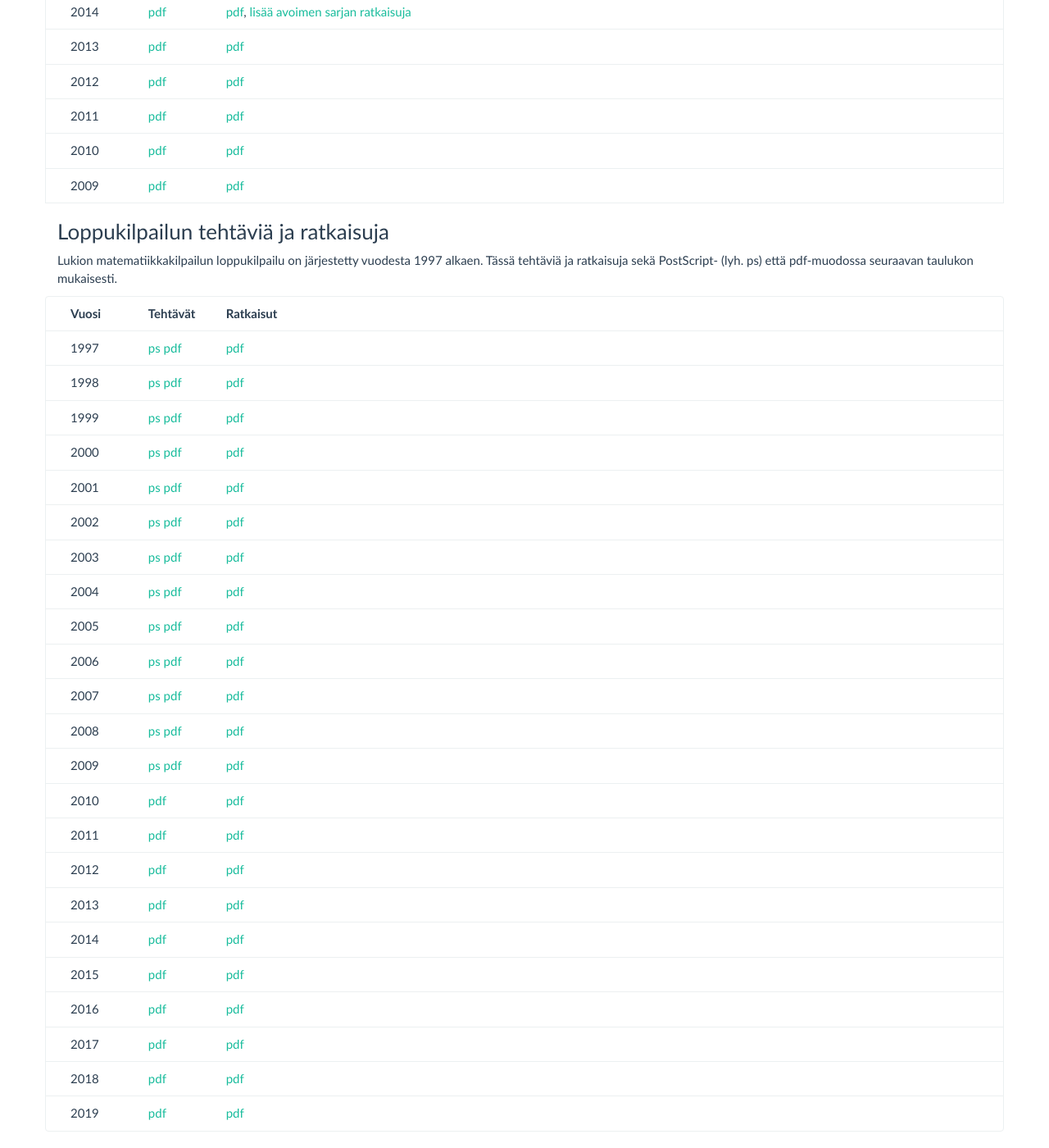
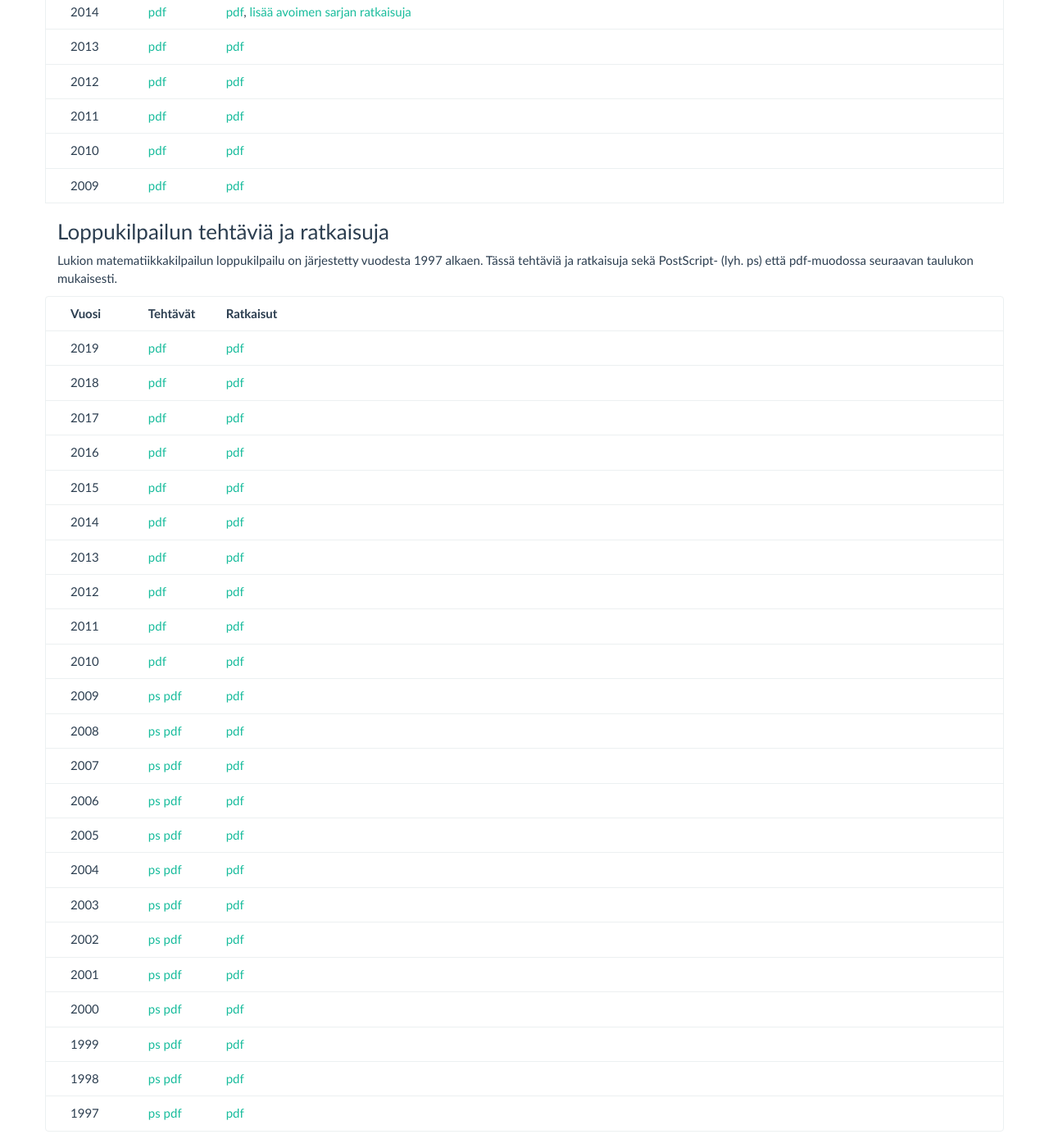
Before and after one commit to matematiikkakilpailut/matematiikkakilpailut.github.io, a Jekyll site: the page built from MAOL/index.md, in a window 1280 px wide and 1400 px high, scrolled down 826 px. Shown: the whole window at 82% size. Built offline with Jekyll 4.4.1, drawn with Linux system fonts in a browser that asks for light colours.

Commit message:
Update index.md
loppukilpailutaulukon kääntö

```diff
--- a/MAOL/index.md
+++ b/MAOL/index.md
@@ -91,7 +91,24 @@ että pdf-muodossa seuraavan taulukon mukaisesti.
 <div class="col-xs-3 col-sm-2 col-md-1"><strong>Tehtävät</strong></div>
 <div class="col-xs-6"><strong>Ratkaisut</strong></div>
 </div>
-{% assign vt = "97 98 99" | split: " " %}
+{% assign vt = "2019 2018 2017 2016 2015 2014 2013 2012 2011 2010" | split: " " %}
+  {% for v in vt %}
+<div class="row list-group-item">
+<div class="col-xs-3 col-sm-2 col-md-1">{{ v }}</div>
+<div class="col-xs-3 col-sm-2 col-md-1"><a href="{{ v }}/lukm{{ v }}.pdf">pdf</a></div>
+<div class="col-xs-6"><a href="{{ v }}/lukm{{ v }}r.pdf">pdf</a></div>
+</div>
+{% endfor %}
+{% assign vt = "2009 2008 2007 2006 2005 2004 2003 2002 2001 2000" | split: " " %}
+{% for v in vt %}
+<div class="row list-group-item">
+<div class="col-xs-3 col-sm-2 col-md-1">{{ v }}</div>
+<div class="col-xs-3 col-sm-2 col-md-1"><a href="{{ v }}/lukm{{ v }}.ps">ps</a>
+  <a href="{{ v }}/lukm{{ v }}.pdf">pdf</a></div>
+<div class="col-xs-6"><a href="{{ v }}/lukm{{ v }}r.pdf">pdf</a></div>
+</div>
+{% endfor %}
+{% assign vt = "99 98 97" | split: " " %}
 {% for v in vt %}
 <div class="row list-group-item">
 <div class="col-xs-3 col-sm-2 col-md-1">19{{ v }}</div>
@@ -100,20 +117,3 @@ että pdf-muodossa seuraavan taulukon mukaisesti.
 <div class="col-xs-6"><a href="19{{ v }}/lukm19{{ v }}r.pdf">pdf</a></div>
 </div>
 {% endfor %}
-{% assign vt = "2000 2001 2002 2003 2004 2005 2006 2007 2008 2009" | split: " " %}
-{% for v in vt %}
-<div class="row list-group-item">
-<div class="col-xs-3 col-sm-2 col-md-1">{{ v }}</div>
-<div class="col-xs-3 col-sm-2 col-md-1"><a href="{{ v }}/lukm{{ v }}.ps">ps</a>
-  <a href="{{ v }}/lukm{{ v }}.pdf">pdf</a></div>
-<div class="col-xs-6"><a href="{{ v }}/lukm{{ v }}r.pdf">pdf</a></div>
-</div>
-{% endfor %}
-{% assign vt = "2010 2011 2012 2013 2014 2015 2016 2017 2018 2019" | split: " " %}
-{% for v in vt %}
-<div class="row list-group-item">
-<div class="col-xs-3 col-sm-2 col-md-1">{{ v }}</div>
-<div class="col-xs-3 col-sm-2 col-md-1"><a href="{{ v }}/lukm{{ v }}.pdf">pdf</a></div>
-<div class="col-xs-6"><a href="{{ v }}/lukm{{ v }}r.pdf">pdf</a></div>
-</div>
-{% endfor %}
```
